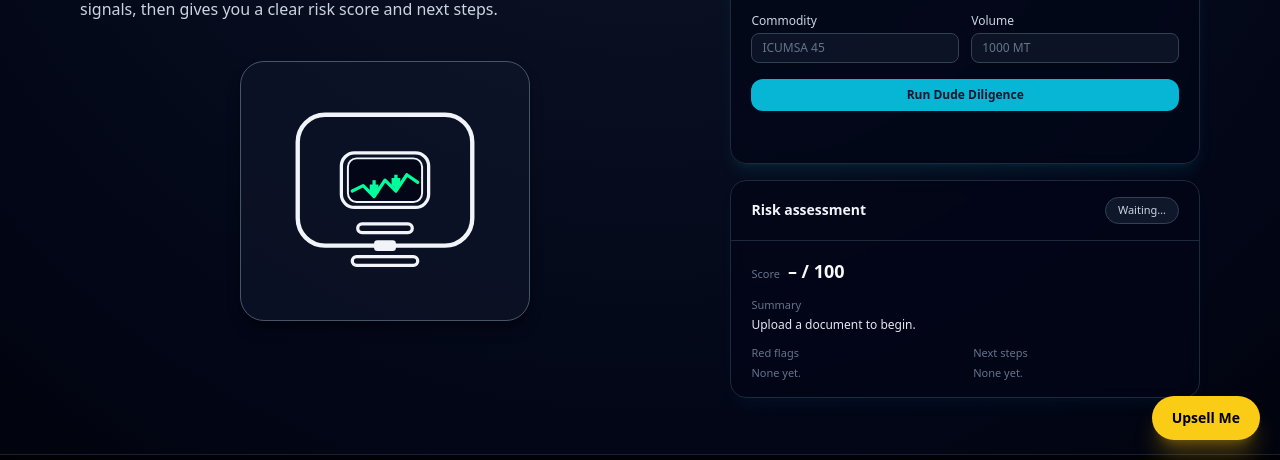
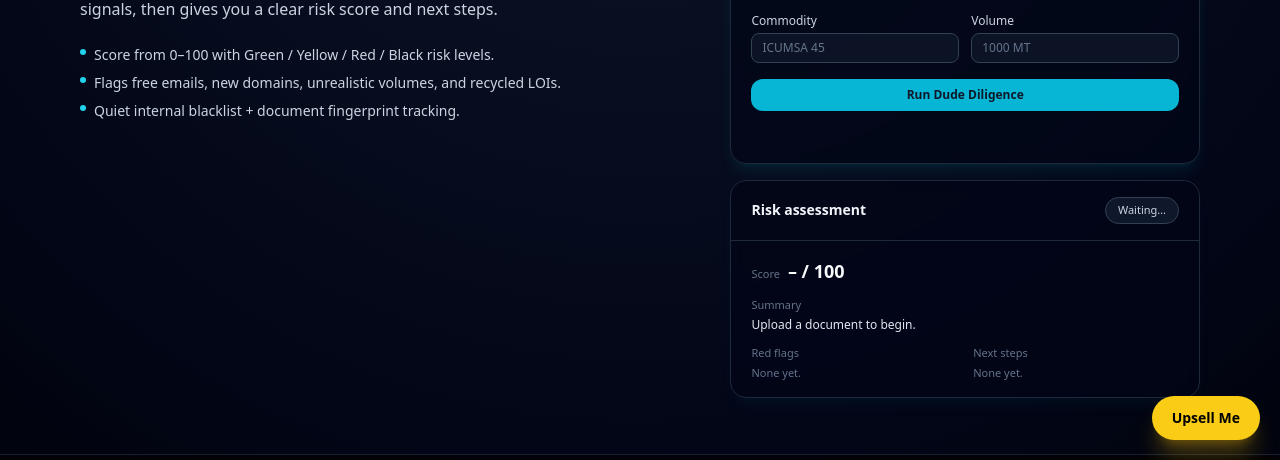
Before and after one commit to jasproj/dudediligence, a plain HTML site: page index.html in a window 1280 px wide. Shown: the part 340-800 px from the top of the page. Drawn offline with nearby package versions, Linux system fonts and the light colour scheme.

Commit message:
Update index.html

```diff
--- a/index.html
+++ b/index.html
@@ -54,51 +54,20 @@
               email, volume, document patterns, and public risk signals, then gives you a clear risk score and next steps.
             </p>
 
-            <!-- NEW CYCLOPS ROBOT -->
-            <div class="mt-10 flex justify-center">
-              <div class="inline-flex items-center justify-center rounded-3xl border border-slate-600 bg-slate-900/60 px-6 py-5 shadow-lg shadow-black/40">
-                <svg viewBox="0 0 220 200" class="w-60 h-auto text-slate-100">
-
-                  <!-- HEAD -->
-                  <rect x="30" y="30" width="160" height="120" rx="25"
-                        fill="none" stroke="currentColor" stroke-width="4" />
-
-                  <!-- EYE FRAME -->
-                  <rect x="70" y="65" width="80" height="50" rx="12"
-                        fill="none" stroke="currentColor" stroke-width="3" />
-
-                  <!-- EYE BG -->
-                  <rect x="76" y="70" width="68" height="40" rx="8"
-                        fill="#020617" stroke="currentColor" stroke-width="1.8" />
-
-                  <!-- TICKER GRAPH -->
-                  <polyline points="80,100 90,95 100,105 110,90 120,100 130,85 140,92"
-                            fill="none" stroke="#00FF9C" stroke-width="3"
-                            stroke-linecap="round" stroke-linejoin="round" />
-
-                  <!-- CANDLE 1 -->
-                  <line x1="100" y1="105" x2="100" y2="90" stroke="#00FF9C" stroke-width="3" />
-                  <rect x="96" y="94" width="8" height="8" fill="#00FF9C" />
-
-                  <!-- CANDLE 2 -->
-                  <line x1="120" y1="100" x2="120" y2="85" stroke="#00FF9C" stroke-width="3" />
-                  <rect x="116" y="88" width="8" height="8" fill="#00FF9C" />
-
-                  <!-- MOUTH -->
-                  <rect x="85" y="130" width="50" height="8" rx="4"
-                        fill="none" stroke="currentColor" stroke-width="3" />
-
-                  <!-- NECK -->
-                  <rect x="100" y="145" width="20" height="10" rx="3" fill="currentColor" />
-
-                  <!-- BASE -->
-                  <rect x="80" y="160" width="60" height="8" rx="4"
-                        fill="none" stroke="currentColor" stroke-width="3" />
-
-                </svg>
-              </div>
-            </div>
-
+            <ul class="mt-6 space-y-2 text-sm text-slate-300">
+              <li class="flex items-start gap-2">
+                <span class="mt-1 h-1.5 w-1.5 rounded-full bg-cyan-400"></span>
+                <span>Score from 0–100 with Green / Yellow / Red / Black risk levels.</span>
+              </li>
+              <li class="flex items-start gap-2">
+                <span class="mt-1 h-1.5 w-1.5 rounded-full bg-cyan-400"></span>
+                <span>Flags free emails, new domains, unrealistic volumes, and recycled LOIs.</span>
+              </li>
+              <li class="flex items-start gap-2">
+                <span class="mt-1 h-1.5 w-1.5 rounded-full bg-cyan-400"></span>
+                <span>Quiet internal blacklist + document fingerprint tracking.</span>
+              </li>
+            </ul>
           </div>
 
           <!-- RIGHT SIDE -->
@@ -242,8 +211,7 @@
     </main>
   </div>
 
-  <!-- UPS
-ELL -->
+  <!-- UPSELL -->
   <button onclick="openUpsell()"
     class="fixed bottom-5 right-5 z-40 px-5 py-3 rounded-full font-semibold text-black bg-yellow-400 hover:bg-yellow-300 shadow-xl shadow-yellow-500/30 text-sm">
     Upsell Me
```
